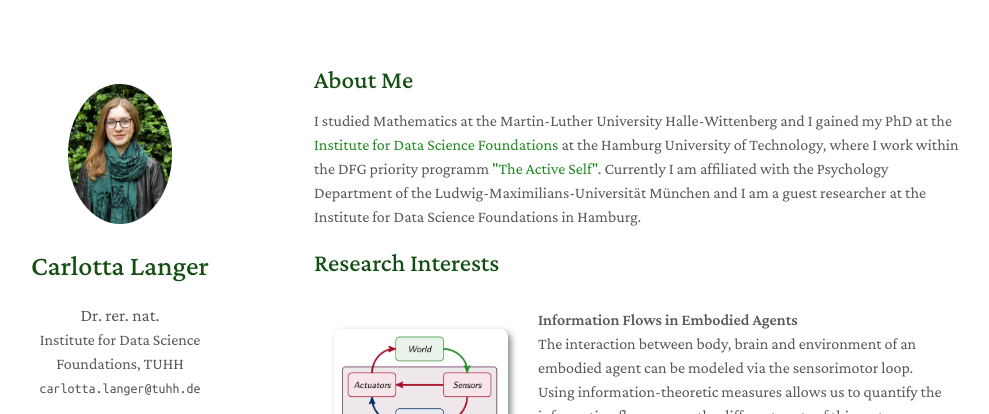
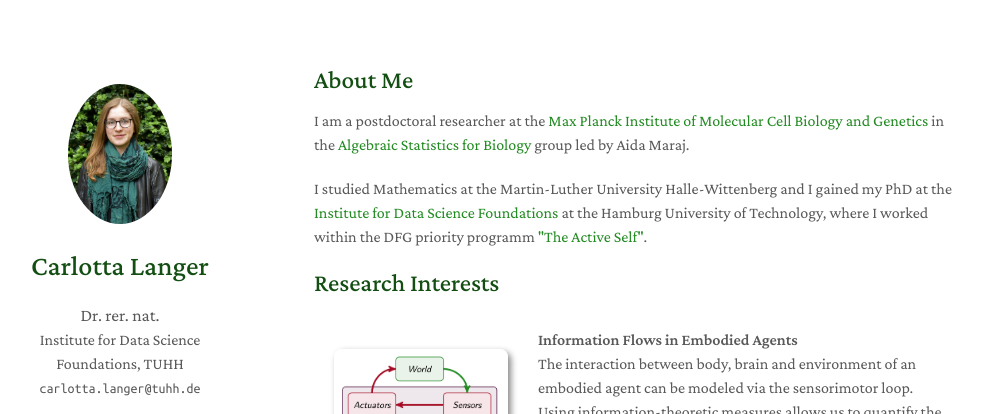
Before and after one commit to CarlottaLanger/CarlottaLanger.github.io, a plain HTML site: page index.html in a window 1280 px wide. Shown: the top 414 px of the page, without its empty margins (156-1145 px from the left). Drawn offline with nearby package versions, Linux system fonts and the light colour scheme; some icons are missing.

Commit message:
Revise academic background and current role description
Updated the paragraph about academic background and current position.

```diff
--- a/index.html
+++ b/index.html
@@ -90,9 +90,9 @@
 
       <h2 id="about-me">About Me</h2>
 
-<p>I studied Mathematics at the Martin-Luther University Halle-Wittenberg and I gained my PhD at the <a style="color:#228b22" href="https://www.tuhh.de/dsf/homepage" >Institute for Data Science Foundations </a> at the Hamburg University of Technology,
-where I work within the DFG priority programm <a style="color:#228b22"  href="https://activeself.de/">"The Active Self"</a>. Currently I am affiliated with the Psychology Department of the Ludwig-Maximilians-Universität München and
-I am a guest researcher at the Institute for Data Science Foundations in Hamburg. </p>
+<p>I am a postdoctoral researcher at the <a style="color:#228b22" href="https://www.mpi-cbg.de/" >Max Planck Institute of Molecular Cell Biology and Genetics</a> in the  <a style="color:#228b22" href="https://www.mpi-cbg.de/research/researchgroups/currentgroups/aida-maraj/research-focus">Algebraic Statistics for Biology</a> group led by Aida Maraj. <p>
+I studied Mathematics at the Martin-Luther University Halle-Wittenberg and I gained my PhD at the <a style="color:#228b22" href="https://www.tuhh.de/dsf/homepage" >Institute for Data Science Foundations </a> at the Hamburg University of Technology,
+where I worked within the DFG priority programm <a style="color:#228b22"  href="https://activeself.de/">"The Active Self"</a>.  </p>
 
 <h2 id="research-interests">Research Interests</h2>
 <div class="publications">
```
